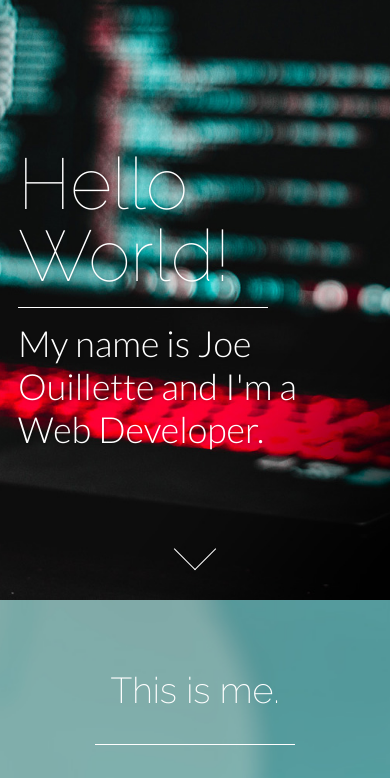
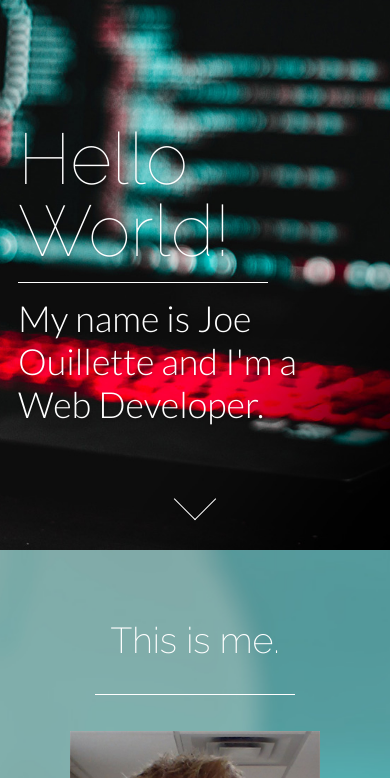
Before and after one commit to jouillette/jouillette.github.io, a plain HTML site: page index.html in a window 390 px wide. Shown: the top 778 px of the page. Drawn offline with nearby package versions, Linux system fonts and the light colour scheme.

Commit message:
Wednesday - header height tweaks

```diff
--- a/sass/partials/_header.scss
+++ b/sass/partials/_header.scss
@@ -7,12 +7,12 @@
 		display: flex;
 		align-items:center;
 		justify-content: flex-start;
-		height:850px;
+		height:750px;
 		width:100%;
 		padding:4em 0;
 
 		@media screen and (max-width: 800px){
-			height:600px;
+			height:550px;
 		}
 
 		h1 {
```
Also changed, not shown: style.css.
